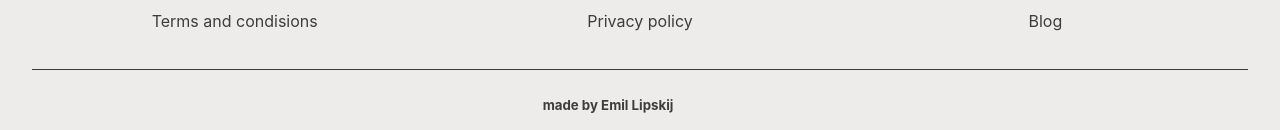
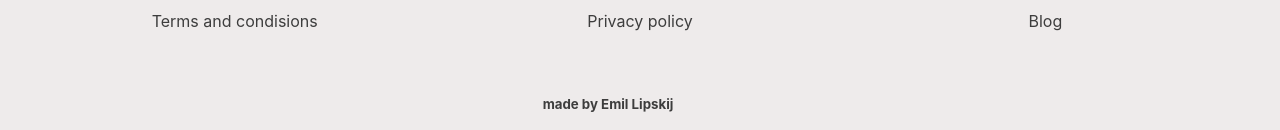
Before and after one commit to lipskij/portfolio-prject-next.js, a Next.js app: page /gallery in a window 1280 px wide. Shown: the part 1470-1600 px from the top of the page. Built offline with nearby package versions, Linux system fonts and the light colour scheme.

Commit message:
Lighthouse

```diff
--- a/styles/Home.module.css
+++ b/styles/Home.module.css
@@ -31,7 +31,6 @@
 .credit {
   width: 100%;
   height: 4rem;
-  border-top: 1px solid var(--text-color);
   color: var(--text-color);
   grid-column-start: 1;
   grid-column-end: 4;
```
